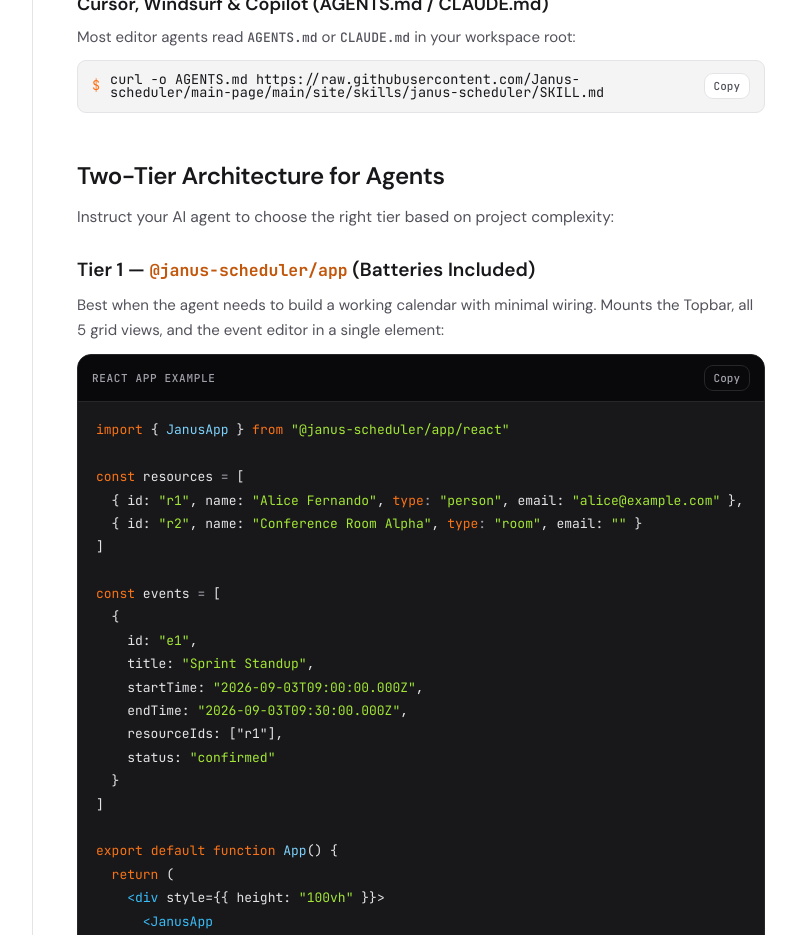
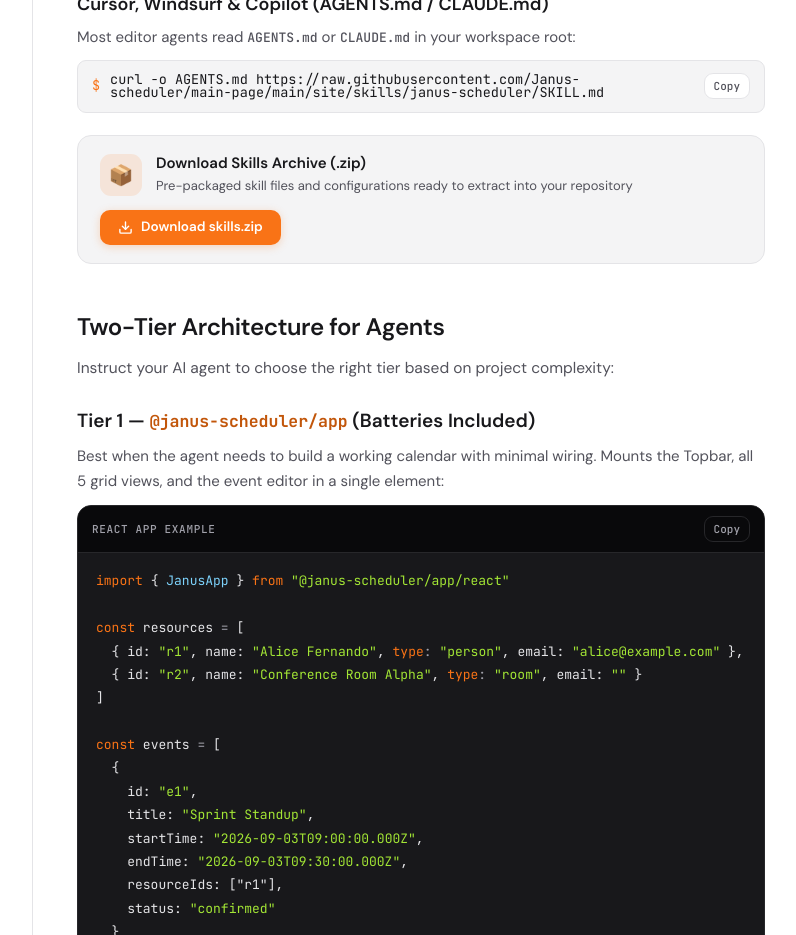
Before and after one commit to Janus-scheduler/main-page, a React (Vite) app: page /docs/agentic-development in a window 1280 px wide. Shown: the part 860-1795 px from the top of the page, without its empty margins (239-1035 px from the left). Built offline with nearby package versions, Linux system fonts and the light colour scheme.

Commit message:
feat(docs): add downloadable skills.zip to Agentic Development page

```diff
--- a/src/pages/AgenticDevelopmentPage.jsx
+++ b/src/pages/AgenticDevelopmentPage.jsx
@@ -75,6 +75,45 @@
         <CodeBlock isInstallCommand codeString="curl -o AGENTS.md https://raw.githubusercontent.com/Janus-scheduler/main-page/main/site/skills/janus-scheduler/SKILL.md">
           curl -o AGENTS.md https://raw.githubusercontent.com/Janus-scheduler/main-page/main/site/skills/janus-scheduler/SKILL.md
         </CodeBlock>
+      </div>
+
+      {/* Direct Download Zip */}
+      <div style={{ marginTop: '22px', padding: '18px 22px', borderRadius: '14px', border: '1.5px solid var(--janus-border)', background: 'var(--janus-surface)', display: 'flex', alignItems: 'center', justifyContent: 'space-between', flexWrap: 'wrap', gap: '14px' }}>
+        <div style={{ display: 'flex', alignItems: 'center', gap: '14px' }}>
+          <div style={{ width: '42px', height: '42px', borderRadius: '11px', background: 'var(--janus-accent-tint)', display: 'flex', alignItems: 'center', justifyContent: 'center', color: 'var(--janus-accent-text)', fontSize: '20px' }}>
+            📦
+          </div>
+          <div>
+            <div style={{ font: '600 15px/1.3 "DM Sans", sans-serif', color: 'var(--janus-text)' }}>Download Skills Archive (.zip)</div>
+            <div style={{ font: '400 13px/1.4 "DM Sans", sans-serif', color: 'var(--janus-text-secondary)', marginTop: '3px' }}>Pre-packaged skill files and configurations ready to extract into your repository</div>
+          </div>
+        </div>
+        <a
+          href="/skills.zip"
+          download="skills.zip"
+          style={{
+            display: 'inline-flex',
+            alignItems: 'center',
+            gap: '8px',
+            padding: '10px 18px',
+            borderRadius: '10px',
+            background: 'var(--janus-accent)',
+            color: '#ffffff',
+            font: '600 13.5px/1 "DM Sans", sans-serif',
+            textDecoration: 'none',
+            boxShadow: '0 2px 8px rgba(249, 115, 22, 0.25)',
+            transition: 'opacity 0.15s ease'
+          }}
+          onMouseEnter={(e) => { e.currentTarget.style.opacity = '0.9'; }}
+          onMouseLeave={(e) => { e.currentTarget.style.opacity = '1'; }}
+        >
+          <svg width="15" height="15" viewBox="0 0 24 24" fill="none" stroke="currentColor" strokeWidth="2.2" strokeLinecap="round" strokeLinejoin="round">
+            <path d="M21 15v4a2 2 0 0 1-2 2H5a2 2 0 0 1-2-2v-4"></path>
+            <polyline points="7 10 12 15 17 10"></polyline>
+            <line x1="12" y1="15" x2="12" y2="3"></line>
+          </svg>
+          Download skills.zip
+        </a>
       </div>
 
       {/* ── TWO TIERS ─────────────────────────── */}
```
Also changed, not shown: 1 other file (tests, documents, lock files or other folders).
